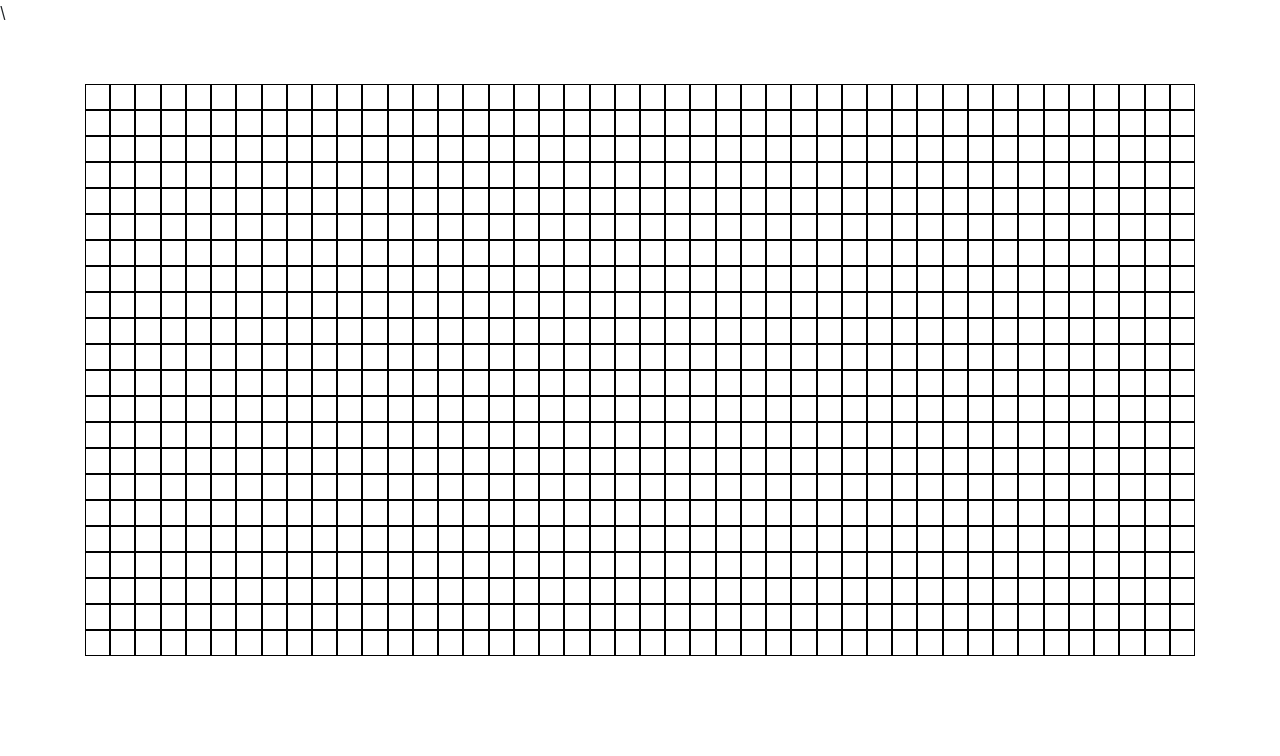
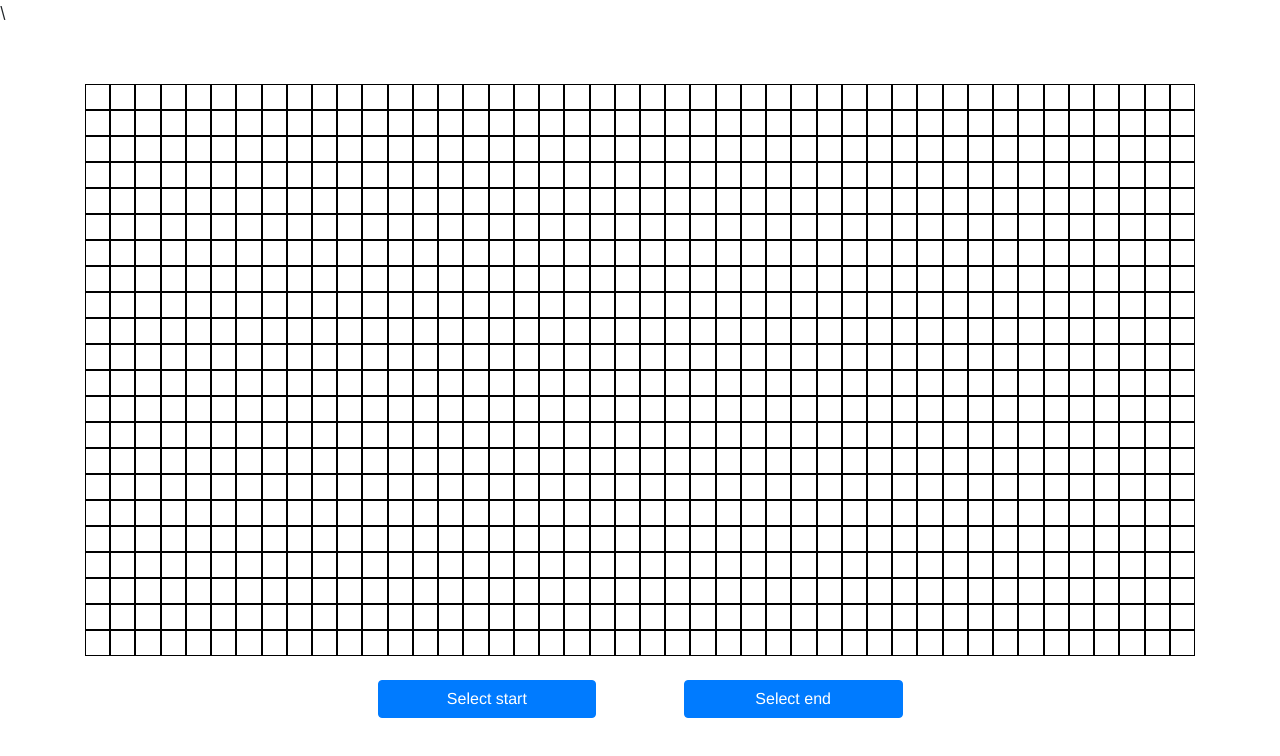
Before and after one commit to LynnKomang/pathfinding, a Vue app: page / in a window 1280 px wide. Shown: the top 756 px of the page. Built offline with nearby package versions, Linux system fonts and the light colour scheme.

Commit message:
Tweaked button placement

```diff
--- a/src/components/Grid.vue
+++ b/src/components/Grid.vue
@@ -7,6 +7,15 @@
         @mouseover="highlight($event)"
         @mouseout="unhighlight($event)"
       ></div>
+    </div>
+
+    <div class="row d-flex justify-content-between mt-4 col-6 mx-auto">
+      <button type="button" class="btn btn-primary col col-5">
+        Select start
+      </button>
+      <button type="button" class="btn btn-primary col col-5">
+        Select end
+      </button>
     </div>
   </div>
 </template>
```
